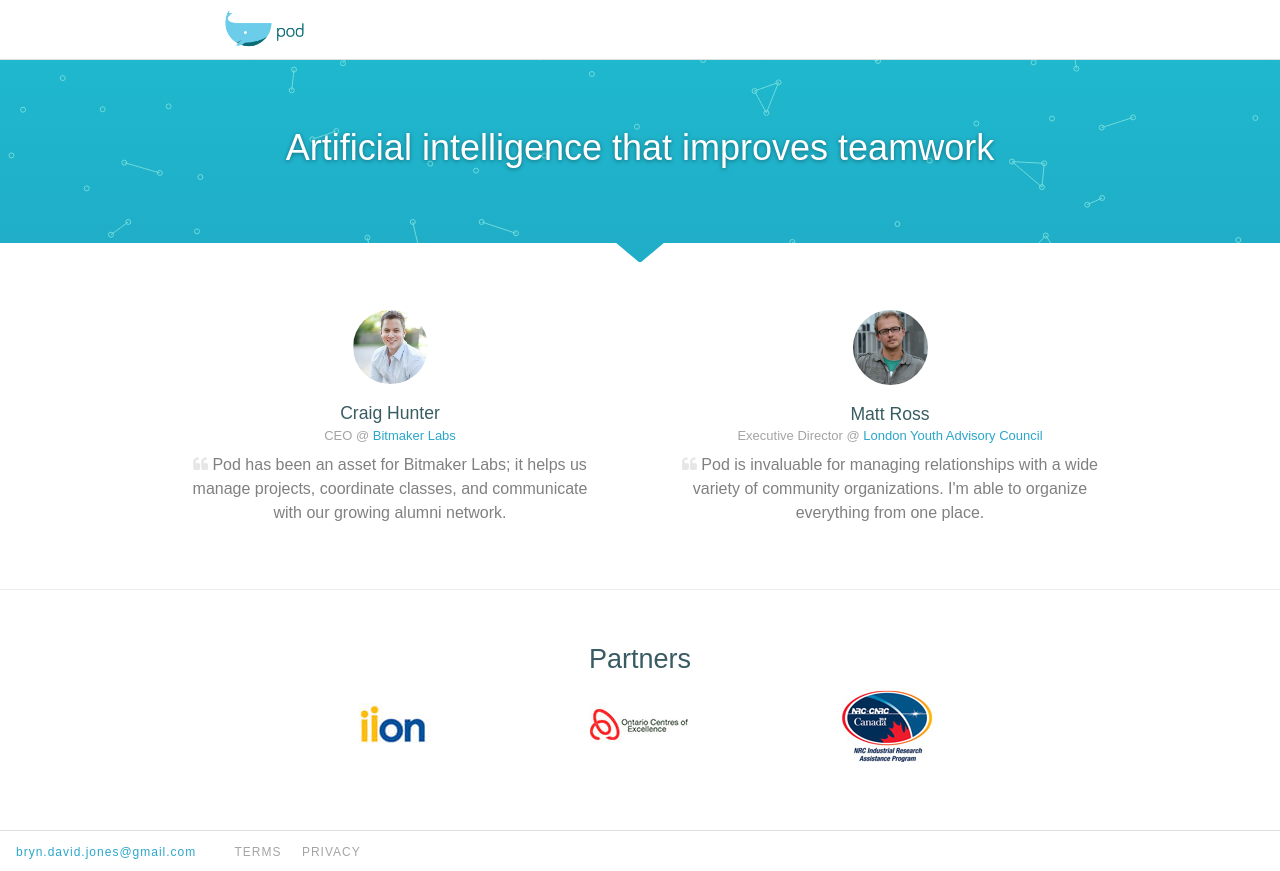
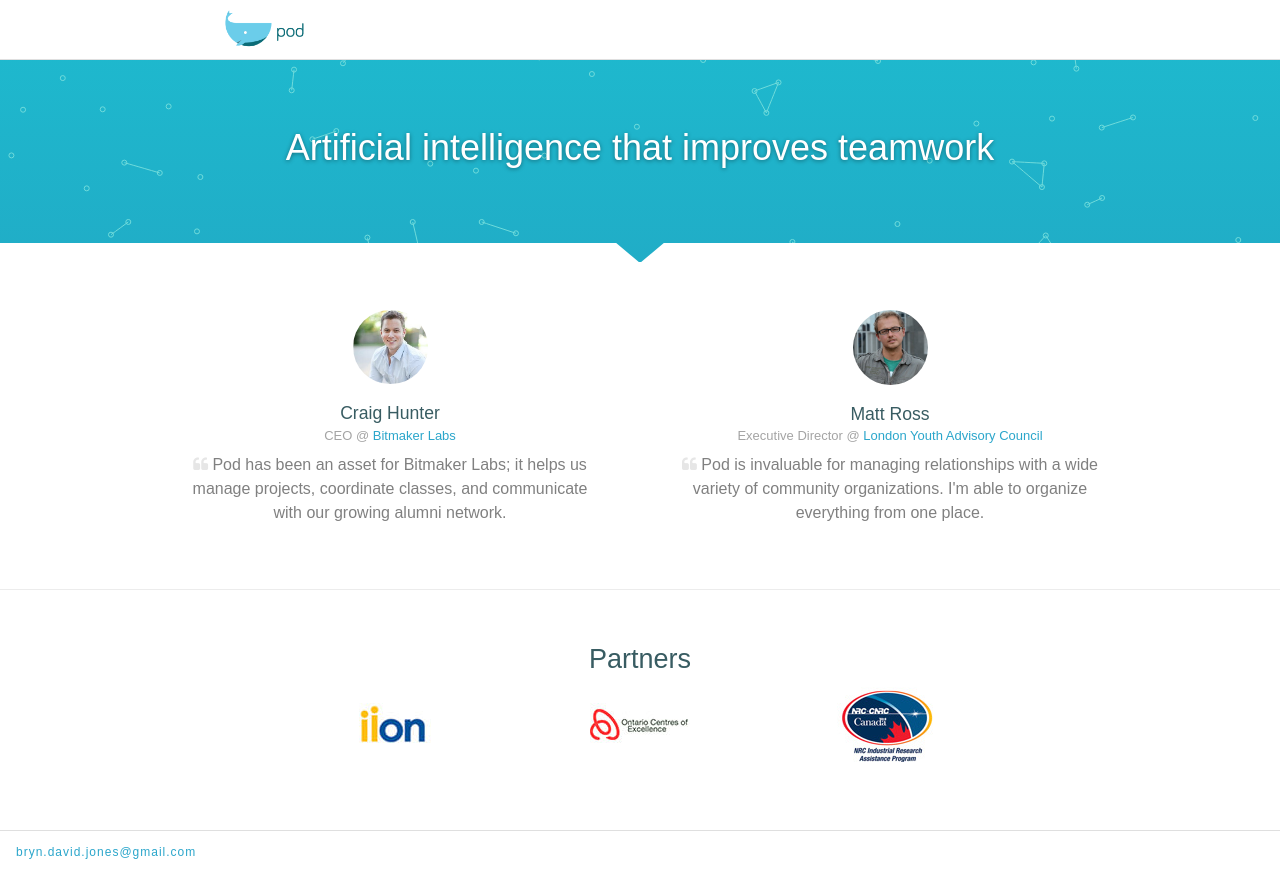
Before and after one commit to jonathanmendes/joinpodai, a website: page index.html in a window 1280 px wide. Drawn offline with nearby package versions, Linux system fonts and the light colour scheme.

```diff
--- a/index.html
+++ b/index.html
@@ -177,8 +177,8 @@
     <div class="sub-nav">
         <div class="other-links">
             <span class="text grey tiny lh-one normal"><a class="text tiny lh-one normal" href="mailto:hi@joinpod.com">bryn.david.jones@gmail.com</a></span>&nbsp;&nbsp;&nbsp;&nbsp;
-            <a href="/terms" title="Terms &amp; Conditions - pod" class="text grey blue-hover">Terms</a>
-            <a href="/privacy" title="Privacy - pod" class="text grey blue-hover">Privacy</a>
+            <!-- <a href="/terms" title="Terms &amp; Conditions - pod" class="text grey blue-hover">Terms</a>
+            <a href="/privacy" title="Privacy - pod" class="text grey blue-hover">Privacy</a> -->
         </div>
     </div>
 <!--   End: Footer Menu -->
```
Also changed, not shown: 1 other file.
